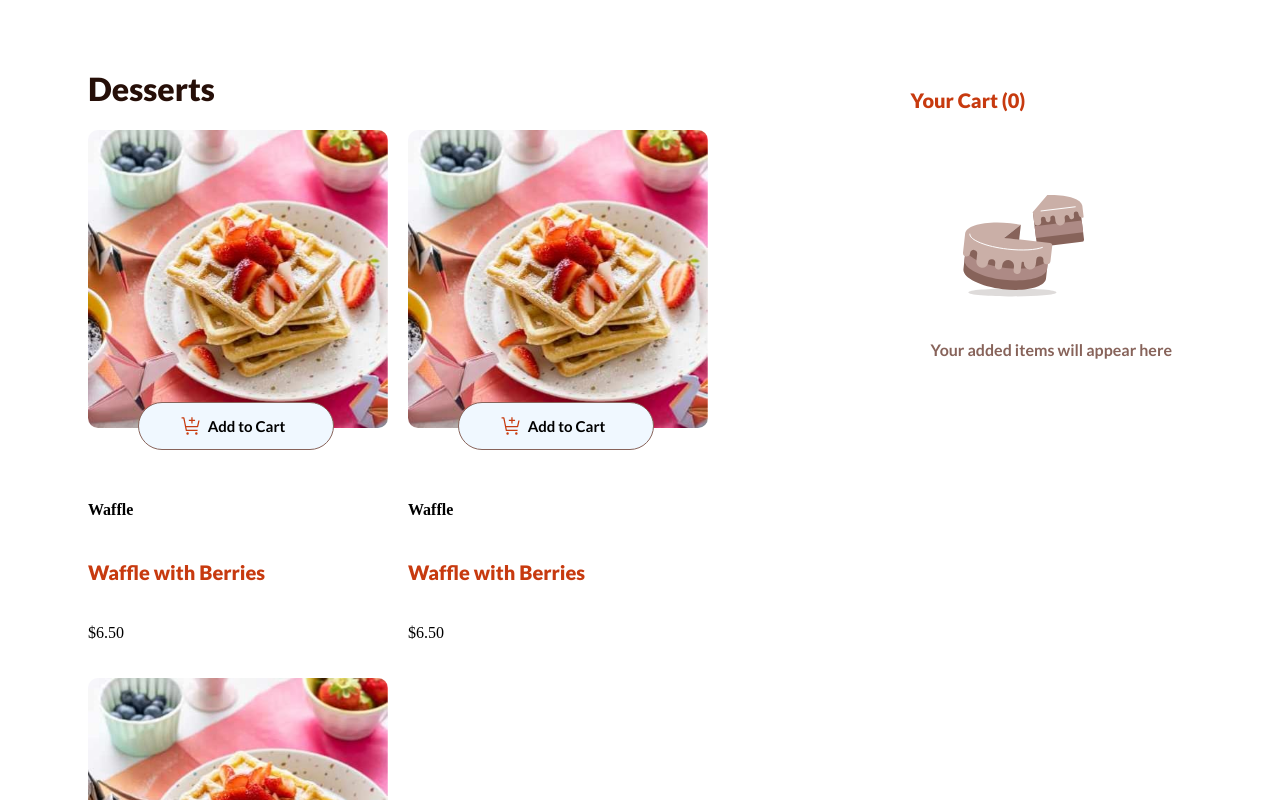
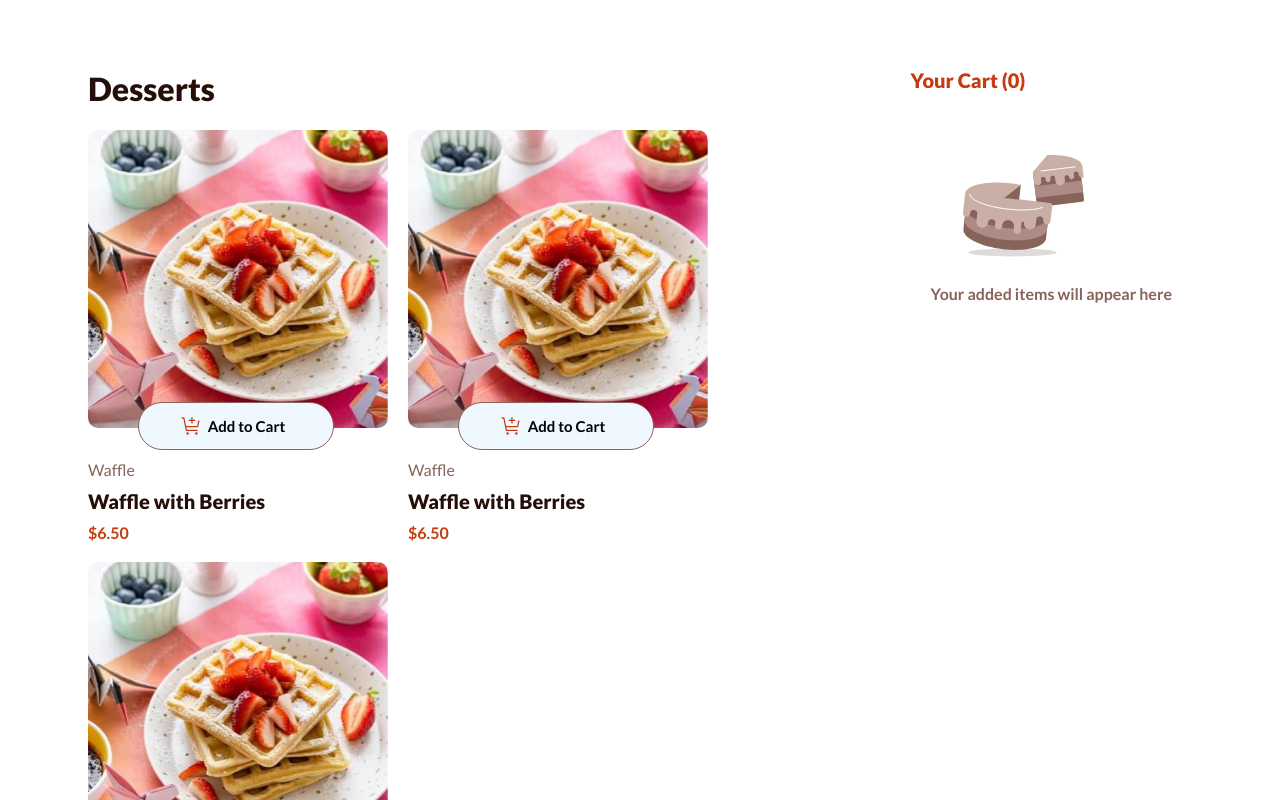
Before and after one commit to AnitaAlexieva/Product-List, a React (Vite) app in the folder client/: page / in a window 1280 px wide. Shown: the top 800 px of the page. Built offline with nearby package versions, Linux system fonts and the light colour scheme; a web font is replaced by a local one.

Commit message:
Style the description of the dessert

```diff
--- a/client/src/components/DessertItem.jsx
+++ b/client/src/components/DessertItem.jsx
@@ -10,9 +10,9 @@ export default function DessertItem() {
         <button className="add-cart-btn">Add to Cart</button>
         </div>
         <div className="dessert-description">
-          <h4>Waffle</h4>
-          <h3>Waffle with Berries</h3>
-          <p>$6.50</p>
+          <h4 className="simple-name">Waffle</h4>
+          <h3 className="whole-name">Waffle with Berries</h3>
+          <p className="price-p">$6.50</p>
         </div>
       </div>
     )
--- a/client/src/index.css
+++ b/client/src/index.css
@@ -9,6 +9,9 @@
 }
 .desserts-container{
     flex: 1 1 0;
+}
+h3, h4, p {
+    margin: 0;
 }
 h1{
     color:  hsl(14, 65%, 9%);
@@ -67,3 +70,24 @@ h3{
     bottom: 30px;
     left: 50px;
 }
+.simple-name{
+    color:  hsl(12, 20%, 44%);
+    margin: -20px 0 0 0;
+    font-family: "Lato", sans-serif;
+    font-weight: 500;
+    font-style: normal;
+}
+.whole-name{
+    margin: 0;
+    padding: 10px 0;
+    color: hsl(14, 65%, 9%);
+    font-family: "Lato", sans-serif;
+    font-weight: 900;
+    font-style: normal;
+}
+.price-p{
+    color:  hsl(14, 86%, 42%);
+    font-family: "Lato", sans-serif;
+    font-weight: 700;
+    font-style: normal;
+}
```
